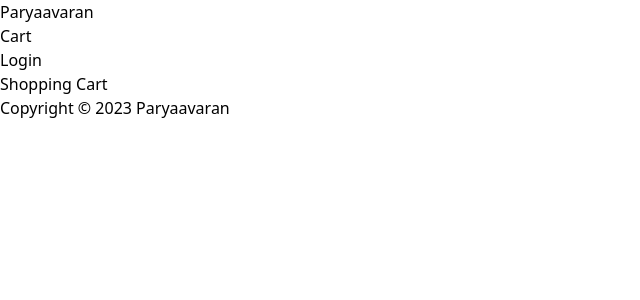
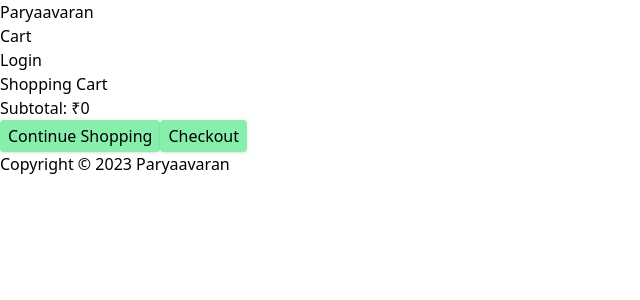
Before and after one commit to kirtanchandak/Paryaavaran, a Next.js app: page /Cart in a window 1280 px wide. Shown: the top 300 px of the page, without its empty margins (0-640 px from the left). Built offline with nearby package versions, Linux system fonts and the light colour scheme.

Commit message:
cart complete

```diff
--- a/src/components/CartItem.jsx
+++ b/src/components/CartItem.jsx
@@ -8,7 +8,7 @@ function CartItem({ product }) {
     useContext(ShopContext);
   const cartItemCount = cartItems[product.id];
   return (
-    <div className="flex">
+    <div className="">
       <div className="flex flex-col bg-gray-200 justify-center m-5 rounded h-52 w-[380px] shadow-xl">
         <div className="flex">
           <Image
--- a/src/pages/Cart.js
+++ b/src/pages/Cart.js
@@ -7,17 +7,30 @@ import Layout from "@/components/Layout";
 import Link from "next/link";
 
 function Cart({ product }) {
-  const { cartItems } = useContext(ShopContext);
-
+  const { cartItems, getTotalCartAmount } = useContext(ShopContext);
+  const totalAmount = getTotalCartAmount();
   return (
     <>
       <Layout>
         <div>
           <h1 className="text-3xl font-bold my-5">Shopping Cart</h1>
+
           {data.products.map((product) => {
             if (cartItems[product.id] > 0)
               return <CartItem product={product} key={product.id}></CartItem>;
           })}
+        </div>
+        <div className="flex">
+          <div className="checkout flex flex-col justify-center gap-4 bg-gray-200 w-[270px] h-48 rounded shadow-lg">
+            <p className="font-bold  ml-3">Subtotal: ₹{totalAmount}</p>
+            <div className="flex gap-3 items-center justify-center">
+              <Link href="/">
+                <button className="cart-btn">Continue Shopping</button>
+              </Link>
+
+              <button className="cart-btn">Checkout</button>
+            </div>
+          </div>
         </div>
       </Layout>
     </>
--- a/src/styles/globals.css
+++ b/src/styles/globals.css
@@ -9,3 +9,7 @@
 .primary-btn {
   @apply hover:bg-green-500 shadow outline-none px-3 py-2 bg-green-300 rounded
 }
+
+.cart-btn {
+  @apply hover:bg-green-500 shadow outline-none px-2 py-1 bg-green-300 rounded
+}
--- a/src/utils/Store.js
+++ b/src/utils/Store.js
@@ -27,14 +27,26 @@ function ShopContextProvider(props) {
     setCartItems((prev) => ({ ...prev, [itemId]: newAmount }));
   };
 
+  const getTotalCartAmount = () => {
+    let totalAmount = 0;
+    for (const item in cartItems) {
+      if (cartItems[item] > 0) {
+        let itemInfo = data.products.find(
+          (product) => product.id === Number(item)
+        );
+        totalAmount += cartItems[item] * itemInfo.price;
+      }
+    }
+    return totalAmount;
+  };
+
   const contextValue = {
     cartItems,
     addToCart,
     removeFromCart,
     updateCartItemCount,
+    getTotalCartAmount,
   };
-
-  console.log(cartItems);
 
   return (
     <ShopContext.Provider value={contextValue}>
```
